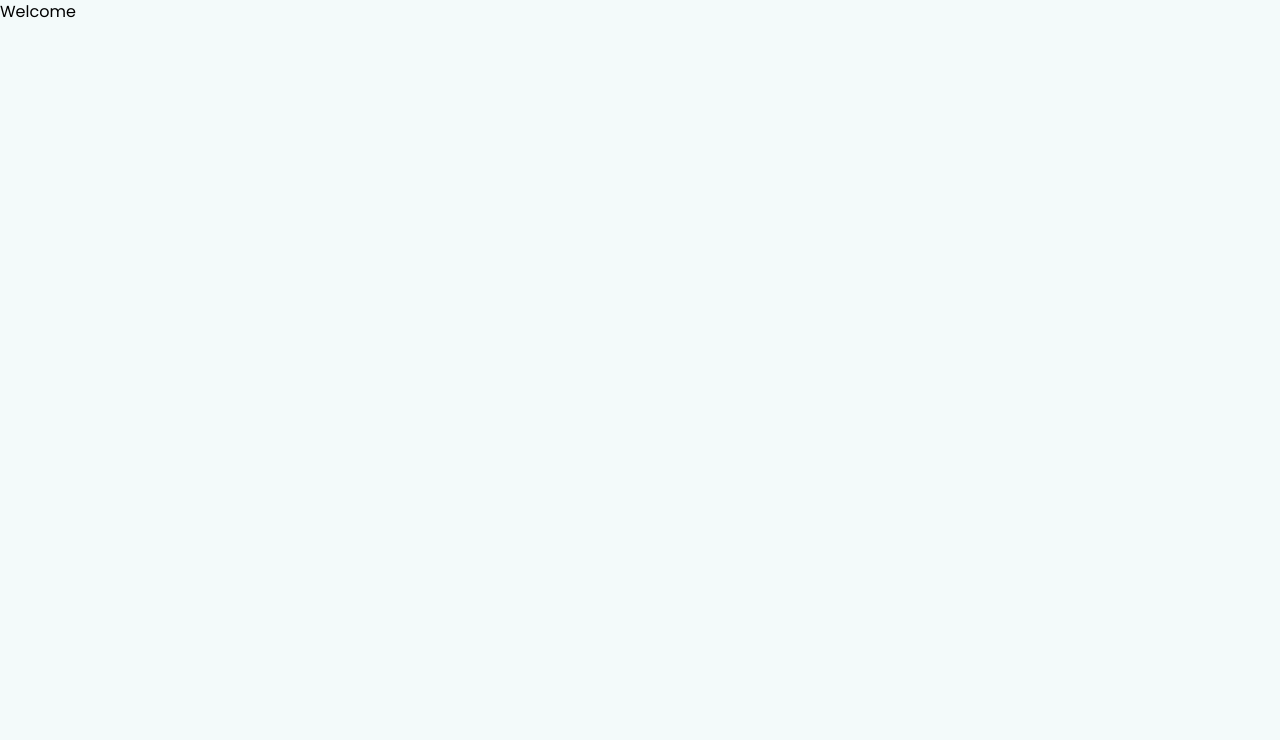
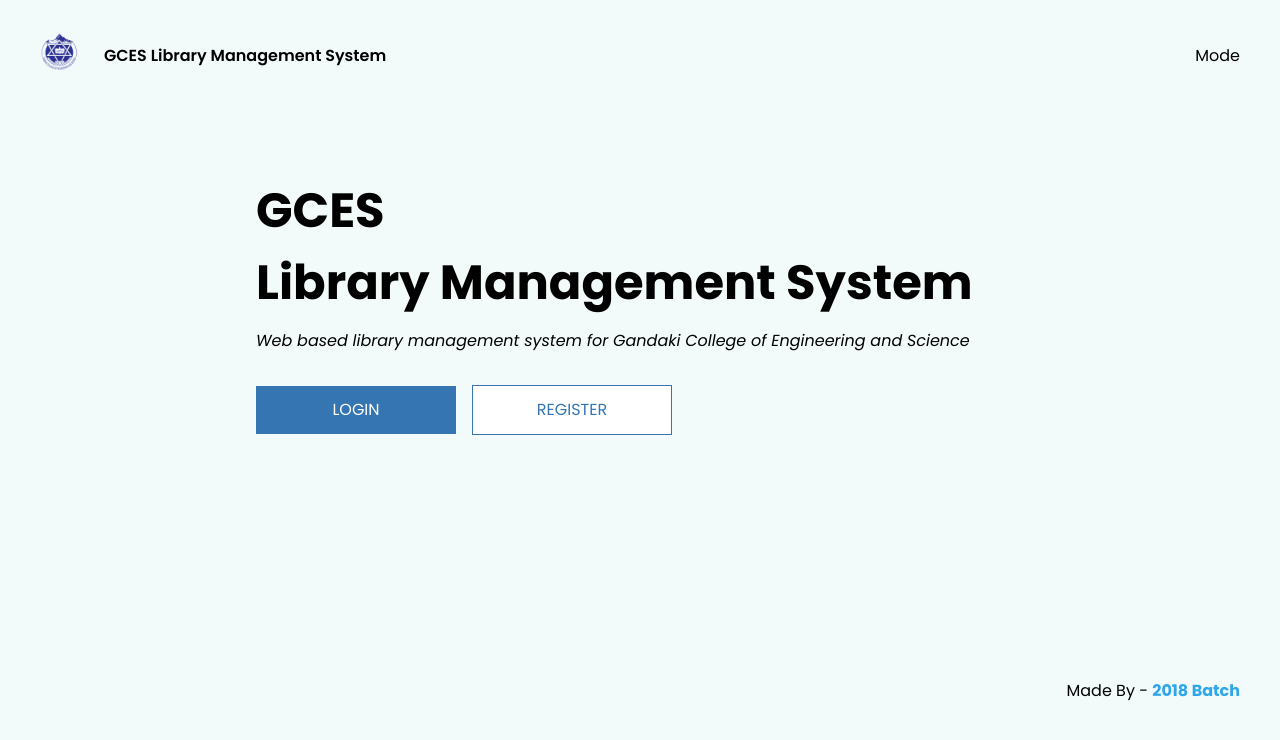
Before and after one commit to alsongarbuja/GCES-LMS, a React (Create React App) app: page / in a window 1280 px wide. Shown: the top 740 px of the page. Built offline with nearby package versions, Linux system fonts and the light colour scheme.

Commit message:
route: route to landing page

```diff
--- a/src/AppRoute.tsx
+++ b/src/AppRoute.tsx
@@ -26,11 +26,12 @@
 import UserCreate from './pages/admin/user/UserCreate'
 import UserEdit from './pages/admin/user/UserEdit'
 import UserShow from './pages/admin/user/UserShow'
+import Landing from './pages/Landing'
 
 const AppRoute = () => {
   return (
     <Routes>
-        <Route path="/" element={<div>Welcome</div>}/>
+        <Route path="/" element={<Landing />}/>
         <Route path="/auth/*" element={<AuthRoutes/>} />
         <Route path="/user/*" element={<UserRoutes/>} />
         <Route path="/admin/*" element={<AdminRoutes />} />
```
